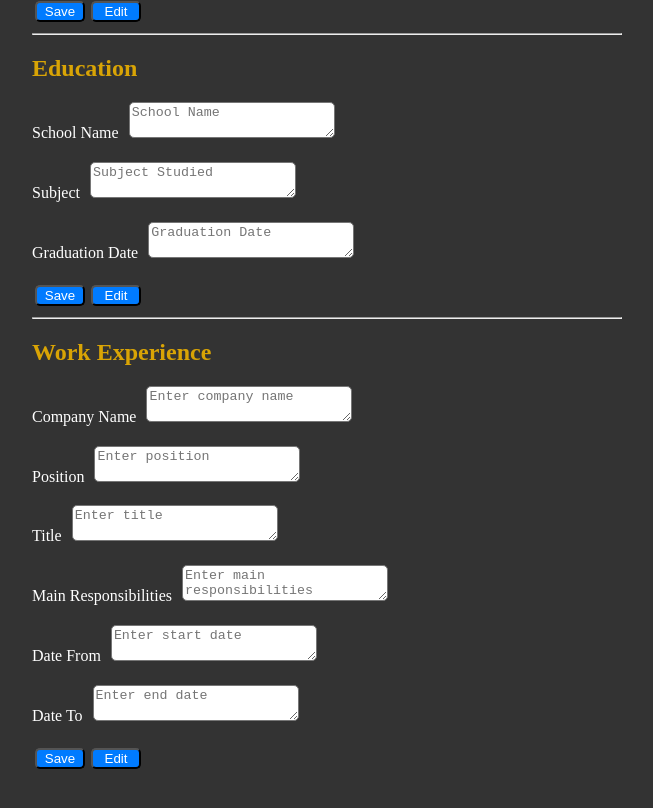
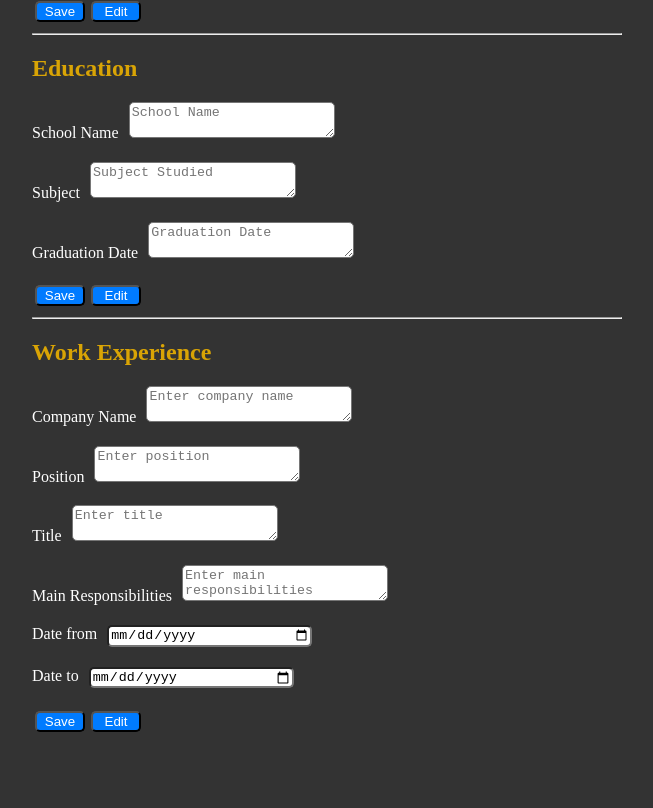
Before and after one commit to ChrisKnowles53/odin-cv-project, a React (Vite) app in the folder CV-Project/: page / in a window 1280 px wide. Shown: the part 438-1246 px from the top of the page, without its empty margins (18-671 px from the left). After the commit the page ends 1223 px from the top, so only its background shows below. Built offline with nearby package versions, Linux system fonts and the light colour scheme.

Commit message:
date input fileds added

```diff
--- /dev/null
+++ b/CV-Project/src/DateInput.jsx
@@ -0,0 +1,24 @@
+import { useState } from "react";
+
+export default function DateInputField({ label }) {
+  const [dateInput, setDateInput] = useState("");
+
+  function handleChange(event) {
+    setDateInput(event.target.value);
+  }
+
+  return (
+    <>
+      <label className="inputLabel" htmlFor="html">
+        {label}
+      </label>
+      <input
+        className="input"
+        type="date"
+        value={dateInput}
+        onChange={handleChange}
+      ></input>
+      <h2>{dateInput}</h2>
+    </>
+  );
+}
--- a/CV-Project/src/components/WorkExperience.jsx
+++ b/CV-Project/src/components/WorkExperience.jsx
@@ -1,6 +1,7 @@
 import { useState } from "react";
 import InputField from "./Input";
 import Button from "./Button";
+import DateInputField from "../DateInput";
 
 export default function WorkExperience({ section }) {
   const [formData, setFormData] = useState({
@@ -8,16 +9,16 @@ export default function WorkExperience({ section }) {
     position: "Enter position",
     title: "Enter title",
     mainResponsibilities: "Enter main responsibilities",
-    dateFrom: "Enter start date",
-    dateTo: "Enter end date",
+    // dateFrom: "Enter start date",
+    // dateTo: "Enter end date",
   });
   const inputFields = [
     { key: "companyName", label: "Company Name" },
     { key: "position", label: "Position" },
     { key: "title", label: "Title" },
     { key: "mainResponsibilities", label: "Main Responsibilities" },
-    { key: "dateFrom", label: "Date From" },
-    { key: "dateTo", label: "Date To" },
+    // { key: "dateFrom", label: "Date From" },
+    // { key: "dateTo", label: "Date To" },
   ];
 
   const handleInputChange = (key, value) => {
@@ -42,6 +43,8 @@ export default function WorkExperience({ section }) {
           onChange={(event) => handleInputChange(field.key, event.target.value)}
         />
       ))}
+      <DateInputField label="Date from" />
+      <DateInputField label="Date to" />
       <Button text="Save" handleClick={handleClick} />
       <Button text="Edit" />
     </div>
```
